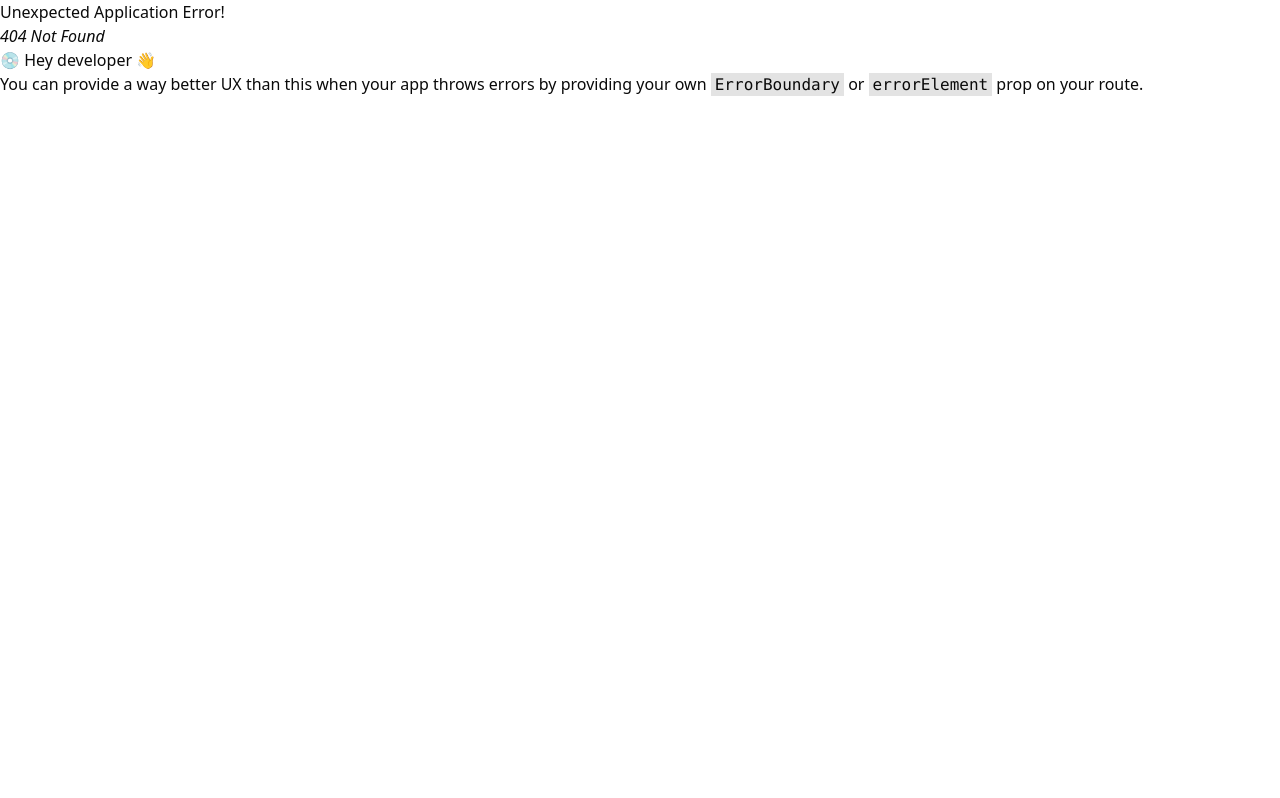
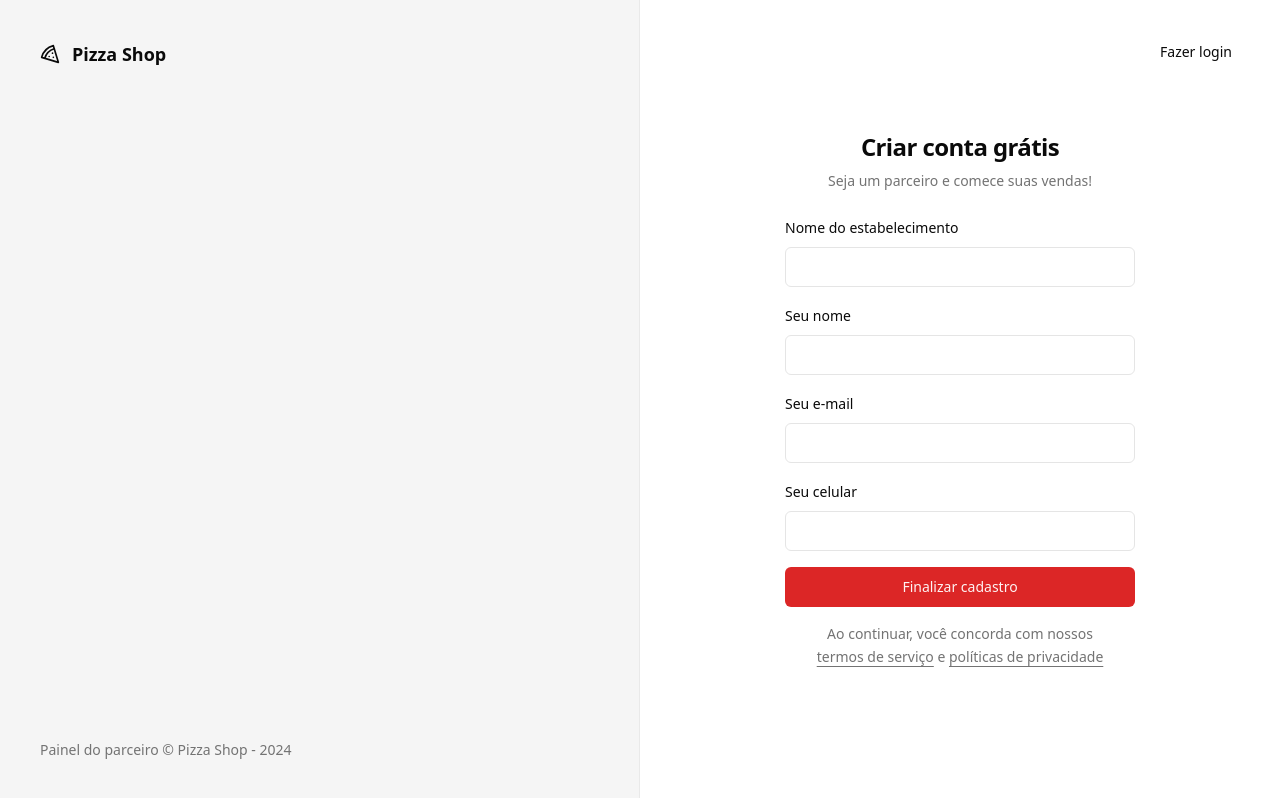
Before and after one commit to rafael-acerqueira/pizza-shop, a React (Vite) app: page /sign-up in a window 1280 px wide. Before the commit this address had no page. Built offline with nearby package versions, Linux system fonts and the light colour scheme; the HTML template or start-up script is replaced by a standard one.

Commit message:
Create Sign up page

```diff
--- a/src/pages/auth/sign-in.tsx
+++ b/src/pages/auth/sign-in.tsx
@@ -3,6 +3,7 @@
 import { Label } from "@/components/ui/label";
 import { Helmet } from "react-helmet-async";
 import { useForm } from 'react-hook-form'
+import { Link } from "react-router-dom";
 import { toast } from 'sonner'
 import { z } from 'zod'
 
@@ -38,6 +39,9 @@
     <>
       <Helmet title="Login" />
       <div className="p-8">
+        <Button variant="ghost" asChild className="absolute right-8 top-8">
+          <Link to="/sign-up">Novo estabelecimento</Link>
+        </Button>
         <div className="flex w-[350px] flex-col justify-center gap-6">
           <div className="flex flex-col gap-2 text-center">
             <h1 className="text-2xl font-semibold tracking-tight">
--- /dev/null
+++ b/src/pages/auth/sign-up.tsx
@@ -0,0 +1,112 @@
+import { Helmet } from 'react-helmet-async'
+import { useForm } from 'react-hook-form'
+import { Link, useNavigate } from 'react-router-dom'
+import { toast } from 'sonner'
+import { z } from 'zod'
+
+import { Button } from '@/components/ui/button'
+import { Input } from '@/components/ui/input'
+import { Label } from '@/components/ui/label'
+
+const signUpForm = z.object({
+  restaurantName: z.string(),
+  managerName: z.string(),
+  phone: z.string(),
+  email: z.string().email(),
+})
+
+type SignUpForm = z.infer<typeof signUpForm>
+
+export function SignUp() {
+  const navigate = useNavigate()
+
+  const {
+    register,
+    handleSubmit,
+    formState: { isSubmitting },
+  } = useForm<SignUpForm>()
+
+  async function handleSignUp(data: SignUpForm) {
+    try {
+
+      await new Promise((resolve) => setTimeout(resolve, 2000))
+
+      toast.success('Restaurante cadastrado com sucesso!', {
+        action: {
+          label: 'Login',
+          onClick: () => navigate('/sign-in'),
+        },
+      })
+    } catch (error) {
+      toast.error('Erro ao cadastrar restaurante.')
+    }
+  }
+
+  return (
+    <>
+      <Helmet title="Cadastro" />
+
+      <div className="p-8">
+        <Button variant="ghost" asChild className="absolute right-8 top-8">
+          <Link to="/sign-in">Fazer login</Link>
+        </Button>
+
+        <div className="flex w-[350px] flex-col justify-center gap-6">
+          <div className="flex flex-col gap-2 text-center">
+            <h1 className="text-2xl font-semibold tracking-tight">
+              Criar conta grátis
+            </h1>
+            <p className="text-sm text-muted-foreground">
+              Seja um parceiro e comece suas vendas!
+            </p>
+          </div>
+
+          <form className="space-y-4" onSubmit={handleSubmit(handleSignUp)}>
+            <div className="space-y-2">
+              <Label htmlFor="restaurantName">Nome do estabelecimento</Label>
+              <Input
+                id="restaurantName"
+                type="text"
+                {...register('restaurantName')}
+              />
+            </div>
+
+            <div className="space-y-2">
+              <Label htmlFor="managerName">Seu nome</Label>
+              <Input
+                id="managerName"
+                type="text"
+                {...register('managerName')}
+              />
+            </div>
+
+            <div className="space-y-2">
+              <Label htmlFor="email">Seu e-mail</Label>
+              <Input id="email" type="email" {...register('email')} />
+            </div>
+
+            <div className="space-y-2">
+              <Label htmlFor="phone">Seu celular</Label>
+              <Input id="phone" type="tel" {...register('phone')} />
+            </div>
+
+            <Button disabled={isSubmitting} className="w-full" type="submit">
+              Finalizar cadastro
+            </Button>
+
+            <p className="px-6 text-center text-sm leading-relaxed text-muted-foreground">
+              Ao continuar, você concorda com nossos{' '}
+              <a href="" className="underline underline-offset-4">
+                termos de serviço
+              </a>{' '}
+              e{' '}
+              <a href="" className="underline underline-offset-4">
+                políticas de privacidade
+              </a>
+            </p>
+          </form>
+        </div>
+      </div>
+    </>
+  )
+}
--- a/src/pages/layouts/auth.tsx
+++ b/src/pages/layouts/auth.tsx
@@ -14,7 +14,7 @@
         </footer>
       </div>
 
-      <div className="flex flex-col items-center justify-center">
+      <div className="relative flex flex-col items-center justify-center">
         <Outlet />
       </div>
     </div>
--- a/src/routes.tsx
+++ b/src/routes.tsx
@@ -2,6 +2,7 @@
 
 import { Dashboard } from './pages/app/dashboard'
 import { SignIn } from './pages/auth/sign-in'
+import { SignUp } from './pages/auth/sign-up'
 import { AppLayout } from './pages/layouts/app'
 import { AuthLayout } from './pages/layouts/auth'
 
@@ -24,6 +25,10 @@
       {
         path: '/sign-in',
         element: <SignIn />,
+      },
+      {
+        path: '/sign-up',
+        element: <SignUp />,
       }
     ]
   },
```
